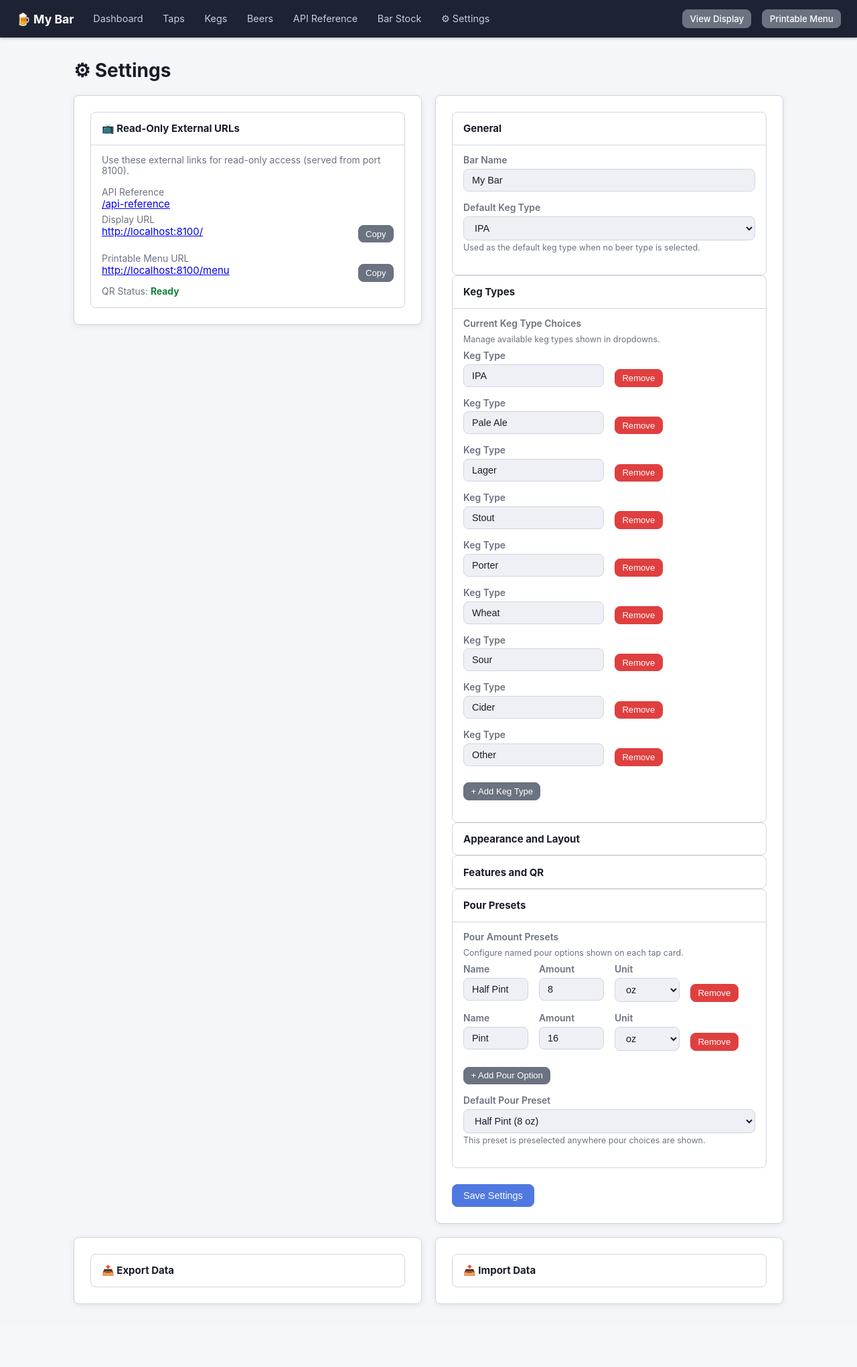
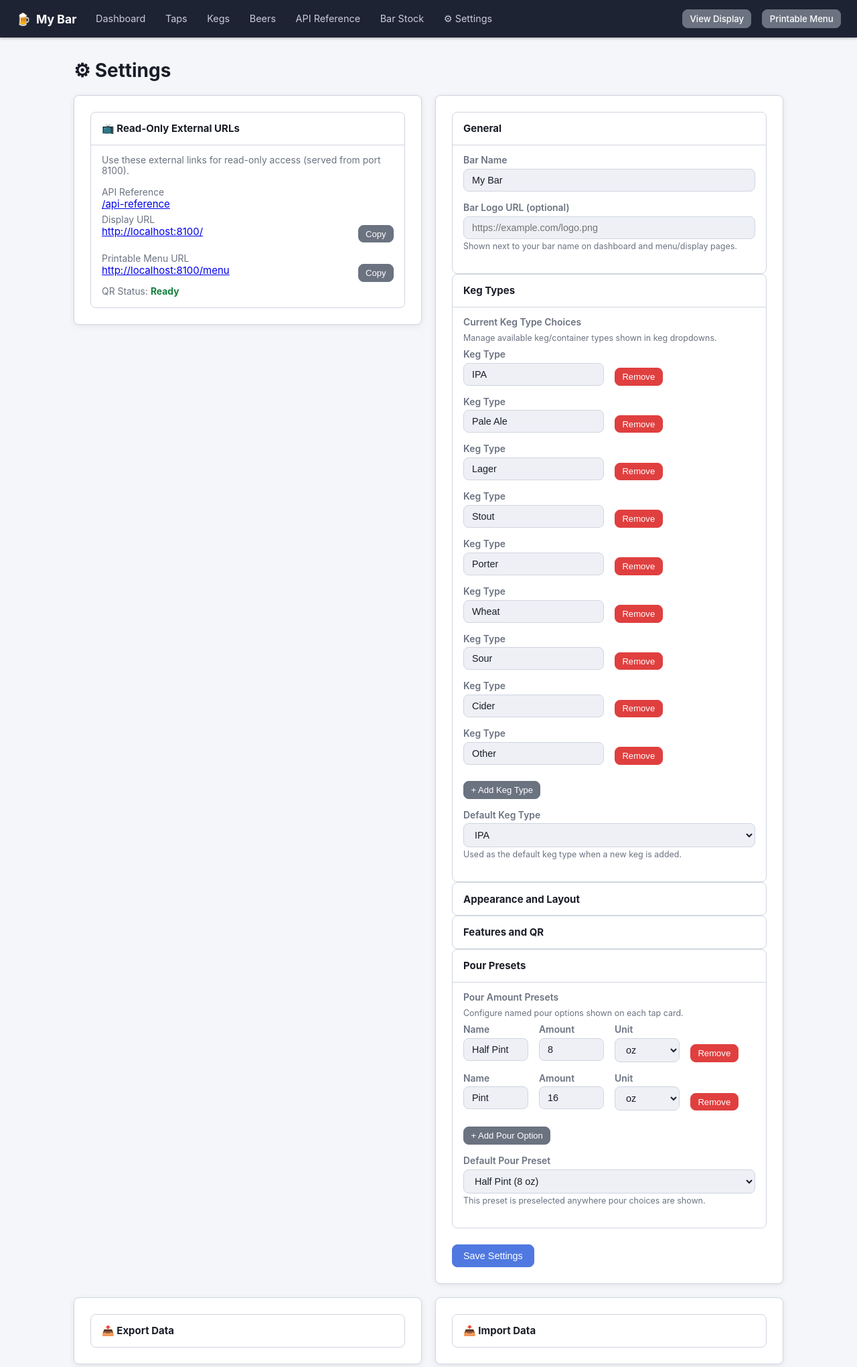
Before and after one commit to cjramseyer/BarTender, a Flask app: page /settings in a window 1280 px wide. Shown: the top 2041 px of the page at 67% size. Before the commit the page ends 1948 px from the top, so only its background shows below. Run offline with Flask 3, Linux system fonts and the light colour scheme; some libraries are stand-ins or nearby versions.

Commit message:
Fix settings/QR external URL behavior and add optional bar logo support

```diff
--- a/bartender/bartender/app.py
+++ b/bartender/bartender/app.py
@@ -7,6 +7,7 @@ import csv
 import zipfile
 from datetime import datetime, timezone
 from pathlib import Path
+from urllib.parse import urlsplit
 
 try:
     import qrcode
@@ -44,6 +45,7 @@ DEFAULT_DATA = {
         "measurement": "us",
         "theme": "light",
         "bar_name": "My Bar",
+        "bar_logo_url": "",
         "dashboard_manage_button_position": "top-right",
         "bar_stock_enabled": True,
         "default_keg_type": "",
@@ -119,10 +121,12 @@ def load_data() -> dict:
             data["settings"].get("default_pour_preset", ""),
             data["settings"].get("pour_options", []),
         )
+        data["settings"]["bar_logo_url"] = _normalize_logo_url(
+            data["settings"].get("bar_logo_url", "")
+        )
         data["beers"] = _normalize_beers(data.get("beers", []))
         data["settings"]["keg_type_choices"] = _normalize_keg_type_choices(
             data["settings"].get("keg_type_choices", []),
-            data.get("beers", []),
             data["settings"].get("default_keg_type", ""),
         )
         data["settings"]["default_keg_type"] = _normalize_default_keg_type(
@@ -223,6 +227,38 @@ def _normalize_menu_qr_mode(value) -> str:
     return "both"
 
 
+def _normalize_logo_url(value) -> str:
+    url = str(value or "").strip()
+    if len(url) > 2048:
+        return ""
+    return url
+
+
+def _format_host_for_url(hostname: str) -> str:
+    if ":" in hostname and not hostname.startswith("["):
+        return f"[{hostname}]"
+    return hostname
+
+
+def _external_readonly_base_url() -> str:
+    parsed = urlsplit(request.host_url)
+    host = parsed.hostname or "localhost"
+    display_port = str(DISPLAY_PORT or "8100").strip()
+    if display_port:
+        netloc = f"{_format_host_for_url(host)}:{display_port}"
+    else:
+        netloc = parsed.netloc
+    return f"{parsed.scheme}://{netloc}"
+
+
+def _external_display_url() -> str:
+    return f"{_external_readonly_base_url()}/"
+
+
+def _external_menu_url() -> str:
+    return f"{_external_readonly_base_url()}/menu"
+
+
 def _qr_is_available() -> bool:
     return qrcode is not None
 
@@ -375,7 +411,7 @@ def _normalize_default_pour_preset(raw_default, pour_options: list[dict]) -> str
     return _pour_option_value(pour_options[0])
 
 
-def _normalize_keg_type_choices(raw_choices, beers: list[dict], default_type: str) -> list[str]:
+def _normalize_keg_type_choices(raw_choices, default_type: str) -> list[str]:
     choices = []
     seen = set()
 
@@ -388,16 +424,6 @@ def _normalize_keg_type_choices(raw_choices, beers: list[dict], default_type: st
             seen.add(key)
             choices.append(value)
 
-    for beer in beers:
-        if not isinstance(beer, dict):
-            continue
-        value = str(beer.get("type", "")).strip()
-        key = value.lower()
-        if not value or key in seen:
-            continue
-        seen.add(key)
-        choices.append(value)
-
     fallback = str(default_type or "").strip()
     fallback_key = fallback.lower()
     if fallback and fallback_key not in seen:
@@ -406,7 +432,16 @@ def _normalize_keg_type_choices(raw_choices, beers: list[dict], default_type: st
     if choices:
         return choices
 
-    return ["IPA", "Lager", "Stout", "Other"]
+    return [
+        "1/6 bbl (5.2 gal)",
+        "1/4 bbl (7.75 gal)",
+        "1/2 bbl (15.5 gal)",
+        "Corny (5 gal)",
+        "20 L",
+        "30 L",
+        "50 L",
+        "Custom",
+    ]
 
 
 def _normalize_default_keg_type(raw_default: str, choices: list[str]) -> str:
@@ -785,6 +820,8 @@ def settings():
         qr_ready=_qr_is_available(),
         qr_error=QR_IMPORT_ERROR,
         display_port=DISPLAY_PORT,
+        external_display_url=_external_display_url(),
+        external_menu_url=_external_menu_url(),
         ingress=INGRESS_PATH,
     )
 
@@ -854,7 +891,7 @@ def menu_view():
             "fill_pct": fill_pct,
         })
 
-    menu_path = f"{INGRESS_PATH}/menu" if INGRESS_PATH else "/menu"
+    menu_path = _external_menu_url()
     qr_image_path = f"{INGRESS_PATH}/api/menu/qr" if INGRESS_PATH else "/api/menu/qr"
     menu_qr_mode = _normalize_menu_qr_mode(data.get("settings", {}).get("menu_qr_mode"))
     qr_ready = _qr_is_available()
@@ -875,7 +912,7 @@ def menu_view():
 @app.route("/menu/qr-print")
 def menu_qr_print_view():
     data = load_data()
-    menu_path = f"{INGRESS_PATH}/menu" if INGRESS_PATH else "/menu"
+    menu_path = _external_menu_url()
     qr_image_path = f"{INGRESS_PATH}/api/menu/qr" if INGRESS_PATH else "/api/menu/qr"
     return render_template(
         "menu_qr_print.html",
@@ -903,8 +940,7 @@ def api_menu_qr():
             503,
         )
 
-    menu_path = f"{INGRESS_PATH}/menu" if INGRESS_PATH else "/menu"
-    menu_url = f"{request.host_url.rstrip('/')}{menu_path}"
+    menu_url = _external_menu_url()
 
     qr = qrcode.QRCode(box_size=8, border=2)
     qr.add_data(menu_url)
@@ -964,6 +1000,7 @@ def api_save_settings():
         "measurement",
         "theme",
         "bar_name",
+        "bar_logo_url",
         "dashboard_manage_button_position",
         "bar_stock_enabled",
         "default_keg_type",
@@ -995,7 +1032,6 @@ def api_save_settings():
     )
     data["settings"]["keg_type_choices"] = _normalize_keg_type_choices(
         data["settings"].get("keg_type_choices", []),
-        data.get("beers", []),
         data["settings"].get("default_keg_type", ""),
     )
     data["settings"]["default_keg_type"] = _normalize_default_keg_type(
@@ -1012,6 +1048,9 @@ def api_save_settings():
     data["settings"]["default_pour_preset"] = _normalize_default_pour_preset(
         data["settings"].get("default_pour_preset", ""),
         data["settings"].get("pour_options", []),
+    )
+    data["settings"]["bar_logo_url"] = _normalize_logo_url(
+        data["settings"].get("bar_logo_url", "")
     )
 
     save_data(data)
--- a/bartender/bartender/display.py
+++ b/bartender/bartender/display.py
@@ -20,6 +20,7 @@ DEFAULT_DATA = {
         "measurement": "us",
         "theme": "light",
         "bar_name": "My Bar",
+        "bar_logo_url": "",
         "bar_stock_enabled": True,
     },
     "beers": [],
--- a/bartender/bartender/static/css/style.css
+++ b/bartender/bartender/static/css/style.css
@@ -90,6 +90,23 @@ body {
   font-weight: 700;
   font-size: 1.1rem;
   white-space: nowrap;
+  display: inline-flex;
+  align-items: center;
+  gap: 0.5rem;
+}
+
+.brand-logo {
+  width: 28px;
+  height: 28px;
+  border-radius: 999px;
+  object-fit: cover;
+  border: 1px solid var(--border);
+  background: #fff;
+}
+
+.brand-logo-lg {
+  width: 40px;
+  height: 40px;
 }
 
 .nav-links {
@@ -816,6 +833,12 @@ small.muted {
   margin-bottom: 1rem;
 }
 
+.menu-brand-row {
+  display: inline-flex;
+  align-items: center;
+  gap: 0.6rem;
+}
+
 .menu-header h1 {
   margin-bottom: 0.25rem;
 }
--- a/bartender/bartender/templates/base.html
+++ b/bartender/bartender/templates/base.html
@@ -14,7 +14,14 @@
   </head>
   <body>
     <nav class="navbar">
-      <a class="nav-brand" href="{{ ingress }}/">🍺 {{ settings.bar_name }}</a>
+      <a class="nav-brand" href="{{ ingress }}/">
+        {% if settings.bar_logo_url %}
+        <img src="{{ settings.bar_logo_url }}" alt="{{ settings.bar_name }} logo" class="brand-logo" loading="lazy" />
+        {% else %}
+        <span aria-hidden="true">🍺</span>
+        {% endif %}
+        <span>{{ settings.bar_name }}</span>
+      </a>
       <ul class="nav-links">
         <li><a href="{{ ingress }}/">Dashboard</a></li>
         <li><a href="{{ ingress }}/taps">Taps</a></li>
--- a/bartender/bartender/templates/settings.html
+++ b/bartender/bartender/templates/settings.html
@@ -24,10 +24,10 @@ content %}
         <a
           id="externalDisplayUrl"
           class="settings-url-link"
-          href="{{ ingress }}/display"
+          href="{{ external_display_url }}"
           target="_blank"
           rel="noopener noreferrer"
-          >{{ ingress }}/display</a
+          >{{ external_display_url }}</a
         >
         <button
           type="button"
@@ -42,10 +42,10 @@ content %}
         <a
           id="externalMenuUrl"
           class="settings-url-link"
-          href="{{ ingress }}/menu"
+          href="{{ external_menu_url }}"
           target="_blank"
           rel="noopener noreferrer"
-          >{{ ingress }}/menu</a
+          >{{ external_menu_url }}</a
         >
         <button
           type="button"
@@ -83,9 +83,15 @@ content %}
           />
         </div>
         <div class="form-group">
-          <label>Default Keg Type</label>
-          <select id="defaultKegType" class="form-control"></select>
-          <small class="muted">Used as the default keg type when no beer type is selected.</small>
+          <label>Bar Logo URL (optional)</label>
+          <input
+            type="url"
+            id="barLogoUrl"
+            class="form-control"
+            value="{{ settings.bar_logo_url or '' }}"
+            placeholder="https://example.com/logo.png"
+          />
+          <small class="muted">Shown next to your bar name on dashboard and menu/display pages.</small>
         </div>
       </div>
     </details>
@@ -96,7 +102,7 @@ content %}
         <div class="form-group">
           <label>Current Keg Type Choices</label>
           <small class="muted">
-            Manage available keg types shown in dropdowns.
+            Manage available keg/container types shown in keg dropdowns.
           </small>
           <div id="kegTypeChoicesList" class="stack-gap-sm" style="margin-top: 8px"></div>
           <button
@@ -107,6 +113,11 @@ content %}
           >
             + Add Keg Type
           </button>
+        </div>
+        <div class="form-group">
+          <label>Default Keg Type</label>
+          <select id="defaultKegType" class="form-control"></select>
+          <small class="muted">Used as the default keg type when a new keg is added.</small>
         </div>
       </div>
     </details>
@@ -341,35 +352,23 @@ content %}
 <script>
   const INGRESS = "{{ ingress }}";
   const DISPLAY_PORT = "{{ display_port }}";
+  const EXTERNAL_DISPLAY_URL = {{ (external_display_url or '') | tojson }};
+  const EXTERNAL_MENU_URL = {{ (external_menu_url or '') | tojson }};
   const DEFAULT_KEG_TYPE = {{ (settings.default_keg_type or '') | tojson }};
   const DEFAULT_KEG_TYPE_CHOICES = {{ (settings.keg_type_choices or []) | tojson }};
   const DEFAULT_POUR_OPTIONS = {{ (settings.pour_options or []) | tojson }};
   const DEFAULT_POUR_PRESET = {{ (settings.default_pour_preset or '') | tojson }};
 
   function initExternalReadonlyLinks() {
-    try {
-      const url = new URL(window.location.href);
-      url.port = DISPLAY_PORT;
-      url.pathname = "/";
-      url.search = "";
-      url.hash = "";
-
-      const displayHref = url.toString();
-      url.pathname = "/menu";
-      const menuHref = url.toString();
-
-      const displayLink = document.getElementById("externalDisplayUrl");
-      const menuLink = document.getElementById("externalMenuUrl");
-      if (displayLink) {
-        displayLink.href = displayHref;
-        displayLink.textContent = displayHref;
-      }
-      if (menuLink) {
-        menuLink.href = menuHref;
-        menuLink.textContent = menuHref;
-      }
-    } catch (err) {
-      console.warn("Unable to build external read-only URLs", err);
+    const displayLink = document.getElementById("externalDisplayUrl");
+    const menuLink = document.getElementById("externalMenuUrl");
+    if (displayLink && EXTERNAL_DISPLAY_URL) {
+      displayLink.href = EXTERNAL_DISPLAY_URL;
+      displayLink.textContent = EXTERNAL_DISPLAY_URL;
+    }
+    if (menuLink && EXTERNAL_MENU_URL) {
+      menuLink.href = EXTERNAL_MENU_URL;
+      menuLink.textContent = EXTERNAL_MENU_URL;
     }
   }
 
@@ -436,7 +435,7 @@ content %}
           type="text"
           class="form-control keg-type-choice-value"
           value="${String(value || "").replace(/"/g, "&quot;")}"
-          placeholder="e.g. IPA"
+          placeholder="e.g. 1/6 bbl (5.2 gal)"
         />
       </div>
       <div class="form-group" style="align-self: end">
@@ -481,7 +480,7 @@ content %}
       ? DEFAULT_KEG_TYPE_CHOICES
       : [];
     if (!choices.length) {
-      addKegTypeChoiceRow("IPA");
+      addKegTypeChoiceRow("1/6 bbl (5.2 gal)");
       return;
     }
     choices.forEach((choice) => addKegTypeChoiceRow(choice));
@@ -627,6 +626,7 @@ content %}
 
     const body = {
       bar_name: document.getElementById("barName").value,
+      bar_logo_url: document.getElementById("barLogoUrl").value,
       default_keg_type: document.getElementById("defaultKegType").value,
       keg_type_choices: collectKegTypeChoices(),
       measurement: measurementInput ? measurementInput.value : "us",
```
Also changed, not shown: bartender/bartender/templates/display/index.html (+21 -1 lines), bartender/bartender/templates/display/menu.html (+19 -1 lines), bartender/bartender/templates/menu.html (+6 -1 lines), bartender/bartender/templates/menu_qr_print.html (+6 -1 lines).
